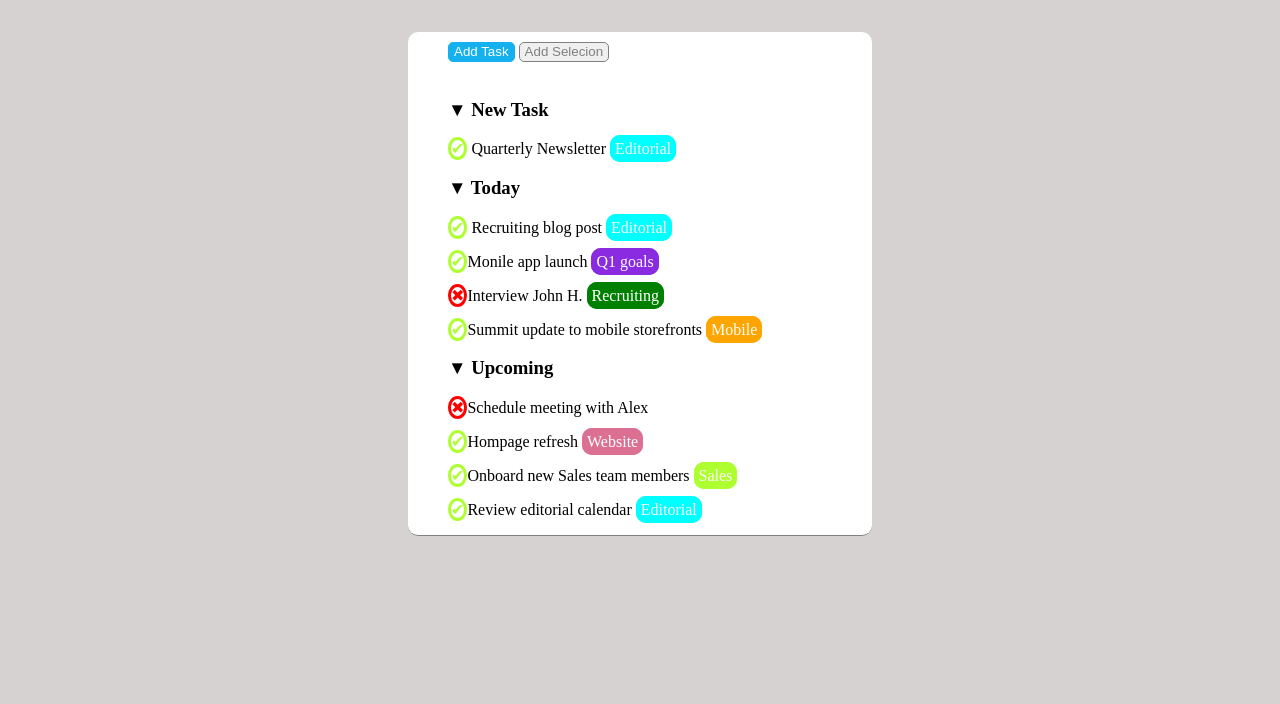
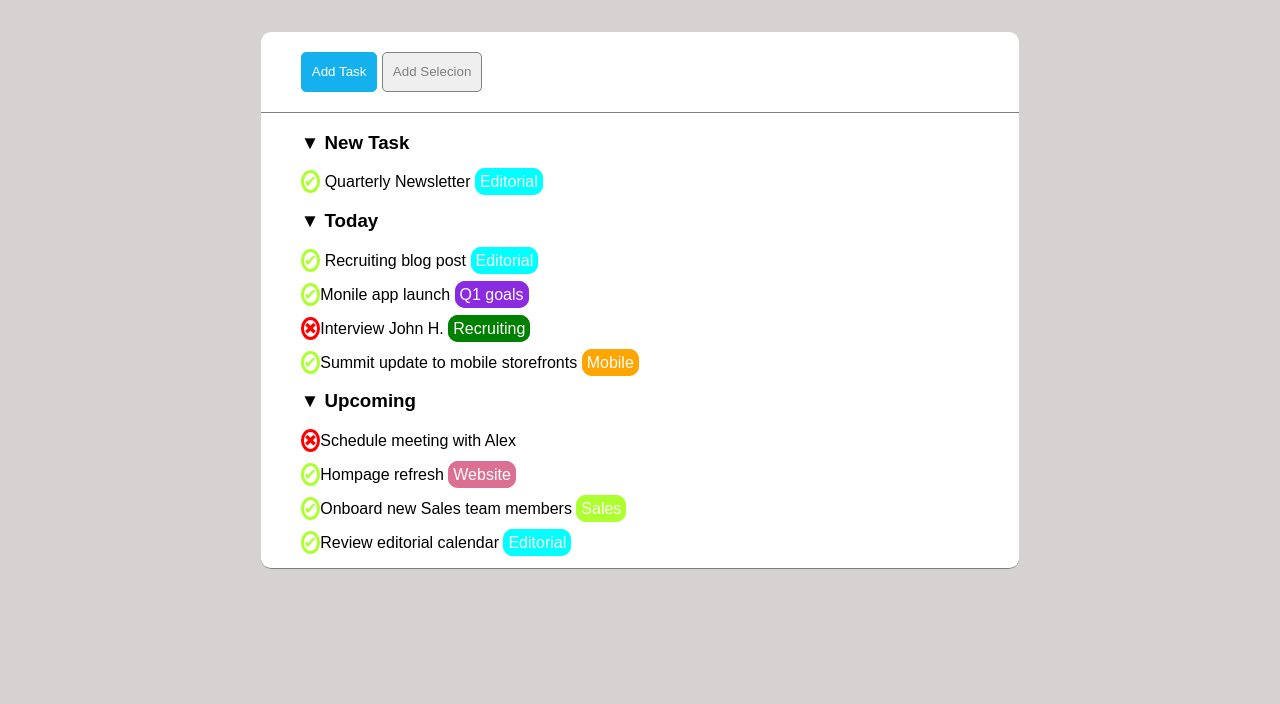
Before and after one commit to Alessandro-Moroni/html-css-toboolist, a plain HTML site: page index.html in a window 1280 px wide. Shown: the part 96-800 px from the top of the page. Drawn offline with Linux system fonts and the light colour scheme.

Commit message:
[fix]all

```diff
--- a/css/style.css
+++ b/css/style.css
@@ -7,12 +7,12 @@
 
 body{
   background-color: rgb(214, 210, 210);
+  font-family: Arial, Helvetica, sans-serif;
 }
 
 /* header */
 header{
   background-color: white;
-  border: 0;
   margin:0 0 40px 0;
 
 }
@@ -26,18 +26,22 @@ h1{
 }
 
 /* intestazione */
+.intestazione{
+  padding: 20px 0 20px 40px;
+  border-bottom: solid gray 1px;
+  padding-left: 40px;
+}
 .corpo{
   background-color: white;
   border-bottom: solid 1px gray;
-  margin: 0 400px;
-  padding-left: 40px;
+  margin: 0 auto;
+  width: 60%;
   border-radius: 10px 10px;
 }
 
 main div button{
-  height: 20px;
-  margin: 10px 0;
-  padding: 0 5px;
+  height: 40px;
+  padding: 10px;
   border: solid 1px gray;
   border-radius: 5px;
   color: grey;
@@ -61,6 +65,7 @@ li{
 }
 
 .centro{
+  padding-left: 40px;
   background-color: white;
   display: block list-item none;
 }
--- a/index.html
+++ b/index.html
@@ -20,7 +20,6 @@
         <div class="intestazione">
           <button id="pulsante">Add Task</button>
           <button>Add Selecion</button>
-          <hr>
         </div>
       <!--fine intestazione -->
 
```
